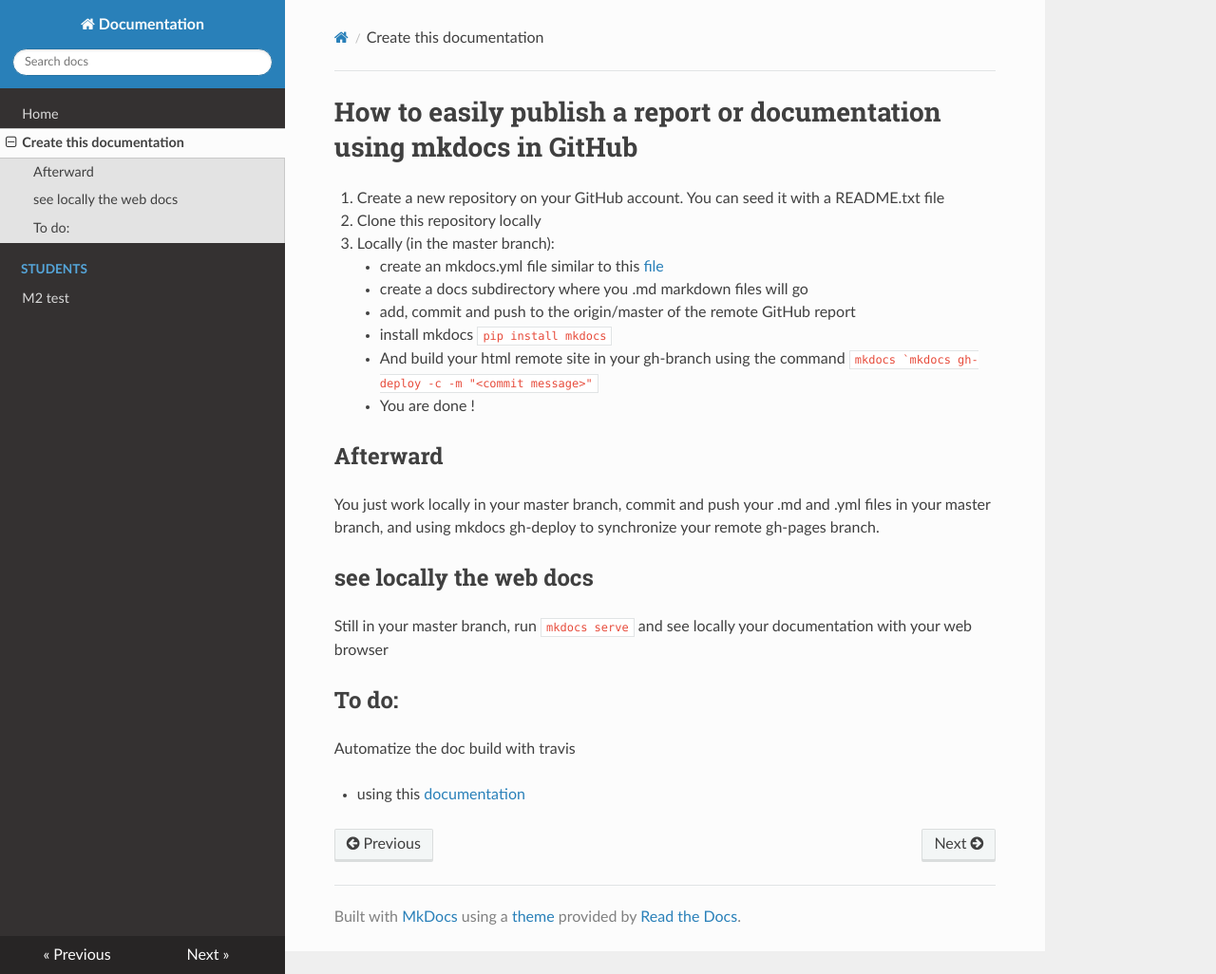
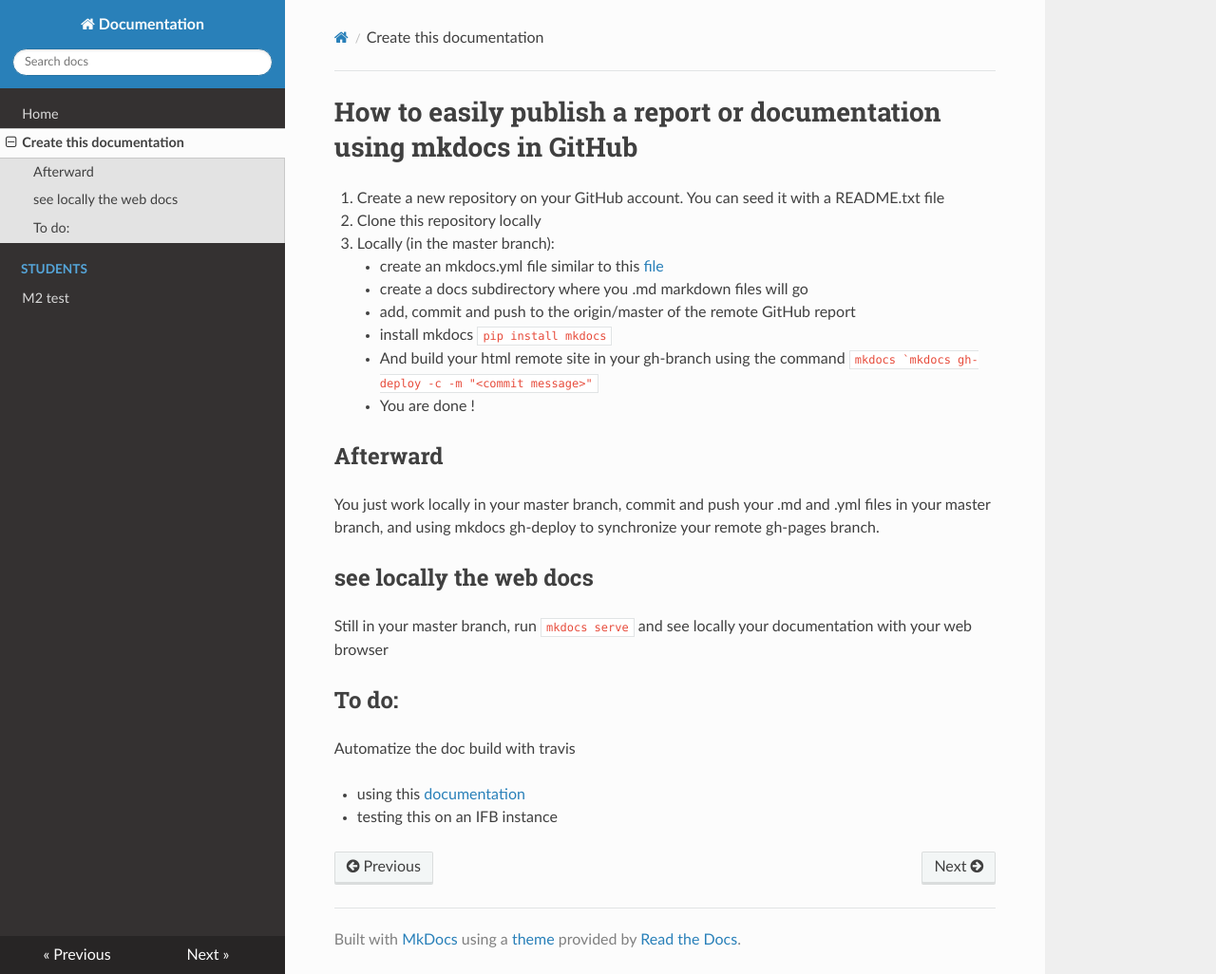
Before and after one commit to drosofff/docs, an MkDocs documentation site: the page built from docs/mkdocs_publishing.md, in a window 1280 px wide and 1026 px high. Shown: the whole window at 95% size. Built offline with MkDocs 1.6.1, drawn with Linux system fonts in a browser that asks for light colours; nearby versions of some CDN libraries; old or Windows-style settings are respelled for this version of MkDocs.

Commit message:
add text to test on ifb instance

```diff
--- a/docs/mkdocs_publishing.md
+++ b/docs/mkdocs_publishing.md
@@ -24,3 +24,4 @@ Still in your master branch, run `mkdocs serve` and see locally your documentati
 Automatize the doc build with travis
 
 - using this [documentation](http://stackoverflow.com/questions/18027115/committing-via-travis-ci-failing)
+- testing this on an IFB instance
```
